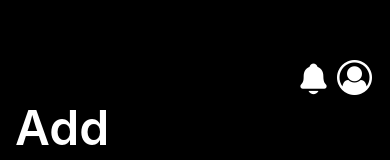
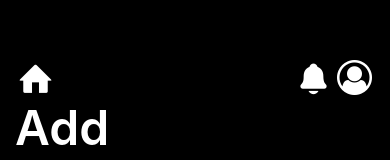
Before and after one commit to DTPrincess/CLOG, a React Native app: screen /Add in a window 390 px wide. Shown: the top 160 px of the page. Built offline with nearby package versions, Linux system fonts and the light colour scheme.

Commit message:
Add Home icon to all screens

```diff
--- a/screens/Add.js
+++ b/screens/Add.js
@@ -11,16 +11,27 @@ import {
 import { AntDesign } from "@expo/vector-icons";
 import { Ionicons } from "@expo/vector-icons";
 import { FontAwesome } from "@expo/vector-icons";
+import { Entypo } from "@expo/vector-icons";
 
 export default function Add({ navigation }) {
   return (
     <View style={styles.container}>
-      <View style={styles.menubar}>
+      <View style={styles.menuBar}>
+        <TouchableOpacity
+          onPress={() => navigation.navigate("Home")}
+          style={styles.home}
+        >
+          <Entypo name="home" size={35} color="white" />
+        </TouchableOpacity>
+
         <TouchableOpacity style={styles.notification}>
           <Ionicons name="notifications" size={35} color="white" />
         </TouchableOpacity>
 
-        <TouchableOpacity style={styles.user}>
+        <TouchableOpacity
+          onPress={() => navigation.navigate("Info")}
+          style={styles.user}
+        >
           <FontAwesome name="user-circle-o" size={35} color="white" />
         </TouchableOpacity>
       </View>
@@ -96,12 +107,17 @@ const styles = StyleSheet.create({
     backgroundColor: "black",
   },
 
-  menubar: {
-    justifyContent: "flex-end",
+  menuBar: {
+    //justifyContent: "flex-end",
     flexDirection: "row",
     width: "100%",
     marginTop: 60,
-    paddingRight: 15,
+    paddingHorizontal: 15,
+  },
+
+  home: {
+    flex: 1,
+    paddingHorizontal: 3,
   },
 
   notification: {
--- a/screens/Home.js
+++ b/screens/Home.js
@@ -4,6 +4,7 @@ import { View, Text, TouchableOpacity, StyleSheet } from "react-native";
 import { AntDesign } from "@expo/vector-icons";
 import { Ionicons } from "@expo/vector-icons";
 import { FontAwesome } from "@expo/vector-icons";
+import { Entypo } from "@expo/vector-icons";
 
 export default function Home({ navigation }) {
   const [clothes, setClothes] = useState(["top", "Bottom", "Outer", "Acc"]);
@@ -12,67 +13,83 @@ export default function Home({ navigation }) {
     <View style={styles.container}>
       <StatusBar style="light" />
 
-          <View style={styles.header}>
+      <View style={styles.menuBar}>
+        <TouchableOpacity style={styles.home}>
+          <Entypo name="home" size={35} color="white" />
+        </TouchableOpacity>
 
         <TouchableOpacity style={styles.notification}>
           <Ionicons name="notifications" size={35} color="white" />
         </TouchableOpacity>
 
-                  <TouchableOpacity  onPress={() => navigation.navigate("Info")} style={styles.user}>
+        <TouchableOpacity
+          onPress={() => navigation.navigate("Info")}
+          style={styles.user}
+        >
           <FontAwesome name="user-circle-o" size={35} color="white" />
         </TouchableOpacity>
       </View>
 
       <View style={styles.body}>
-
         <View style={styles.seasonContainer}>
           <View style={styles.season}>
             <Text style={styles.seasonText}>Spring</Text>
 
             {clothes.map((value, key) => (
-                          <TouchableOpacity style={styles.clothes} key={key}>
+              <TouchableOpacity
+                onPress={() => navigation.navigate("List")}
+                style={styles.clothes}
+                key={key}
+              >
                 <Text style={styles.clothesText}>{value}</Text>
               </TouchableOpacity>
             ))}
           </View>
 
-
           <View style={styles.season}>
             <Text style={styles.seasonText}>Summer</Text>
 
             {clothes.map((value, key) => (
-                          <TouchableOpacity style={styles.clothes} key={key}>
+              <TouchableOpacity
+                onPress={() => navigation.navigate("List")}
+                style={styles.clothes}
+                key={key}
+              >
                 <Text style={styles.clothesText}>{value}</Text>
               </TouchableOpacity>
             ))}
-
           </View>
           <View style={styles.season}>
             <Text style={styles.seasonText}>Fall</Text>
 
-
             {clothes.map((value, key) => (
-                      <TouchableOpacity style={styles.clothes} key={key}>
+              <TouchableOpacity
+                onPress={() => navigation.navigate("List")}
+                style={styles.clothes}
+                key={key}
+              >
                 <Text style={styles.clothesText}>{value}</Text>
               </TouchableOpacity>
             ))}
           </View>
 
-
           <View style={styles.season}>
             <Text style={styles.seasonText}>Winter</Text>
 
             {clothes.map((value, key) => (
-                      <TouchableOpacity style={styles.clothes} key={key}>
+              <TouchableOpacity
+                onPress={() => navigation.navigate("List")}
+                style={styles.clothes}
+                key={key}
+              >
                 <Text style={styles.clothesText}>{value}</Text>
               </TouchableOpacity>
             ))}
           </View>
-
         </View>
       </View>
       <View style={styles.footer}>
-              <TouchableOpacity onPress={() => navigation.navigate("List")}>
+        <TouchableOpacity onPress={() => navigation.navigate("Add")}>
           <AntDesign name="pluscircle" size={60} color="white" />
         </TouchableOpacity>
       </View>
@@ -81,7 +98,6 @@ export default function Home({ navigation }) {
 }
 
 const styles = StyleSheet.create({
-
   container: {
     flex: 1,
     backgroundColor: "black",
@@ -89,12 +105,17 @@ const styles = StyleSheet.create({
     alignItems: "center",
   },
 
-  header: {
-    justifyContent: "flex-end",
+  menuBar: {
+    //justifyContent: "flex-end",
     flexDirection: "row",
     width: "100%",
     marginTop: 60,
-    paddingRight: 15,
+    paddingHorizontal: 15,
+  },
+
+  home: {
+    flex: 1,
+    paddingHorizontal: 3,
   },
 
   notification: {
@@ -123,18 +144,15 @@ const styles = StyleSheet.create({
     paddingVertical: 10,
   },
 
-
   seasonText: {
     fontSize: 45,
     fontWeight: "600",
     color: "white",
   },
 
-
   clothes: {
     marginVertical: 1,
   },
-
 
   clothesText: {
     color: "white",
@@ -142,7 +160,6 @@ const styles = StyleSheet.create({
     fontWeight: "600",
   },
 
-
   footer: {
     alignItems: "center",
     marginTop: 20,
--- a/screens/List.js
+++ b/screens/List.js
@@ -10,6 +10,7 @@ import {
 import { AntDesign } from "@expo/vector-icons";
 import { Ionicons } from "@expo/vector-icons";
 import { FontAwesome } from "@expo/vector-icons";
+import { Entypo } from "@expo/vector-icons";
 
 export default function List({ navigation }) {
   const [clothes, setClothes] = useState([
@@ -24,12 +25,22 @@ export default function List({ navigation }) {
     <View style={styles.container}>
       <StatusBar style="light" />
 
-      <View style={styles.menubar}>
+      <View style={styles.menuBar}>
+        <TouchableOpacity
+          onPress={() => navigation.navigate("Home")}
+          style={styles.home}
+        >
+          <Entypo name="home" size={35} color="white" />
+        </TouchableOpacity>
+
         <TouchableOpacity style={styles.notification}>
           <Ionicons name="notifications" size={35} color="white" />
         </TouchableOpacity>
 
-        <TouchableOpacity style={styles.user}>
+        <TouchableOpacity
+          onPress={() => navigation.navigate("Info")}
+          style={styles.user}
+        >
           <FontAwesome name="user-circle-o" size={35} color="white" />
         </TouchableOpacity>
       </View>
@@ -62,13 +73,19 @@ const styles = StyleSheet.create({
     flex: 1,
     backgroundColor: "black",
   },
-  menubar: {
-    justifyContent: "flex-end",
+  menuBar: {
+    //justifyContent: "flex-end",
     flexDirection: "row",
     width: "100%",
     marginTop: 60,
-    paddingRight: 15,
+    paddingHorizontal: 15,
   },
+
+  home: {
+    flex: 1,
+    paddingHorizontal: 3,
+  },
+
   notification: {
     paddingHorizontal: 3,
   },
```
Lines whose indentation alone changed are shown as unchanged.
